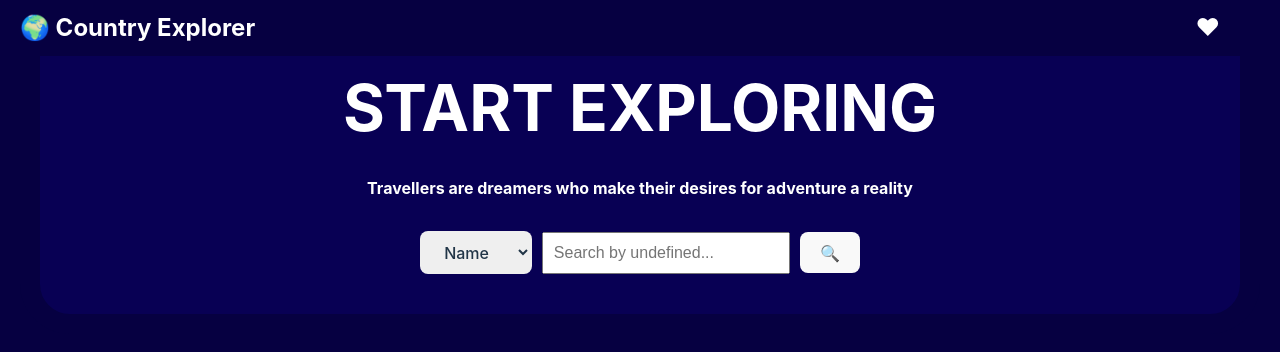
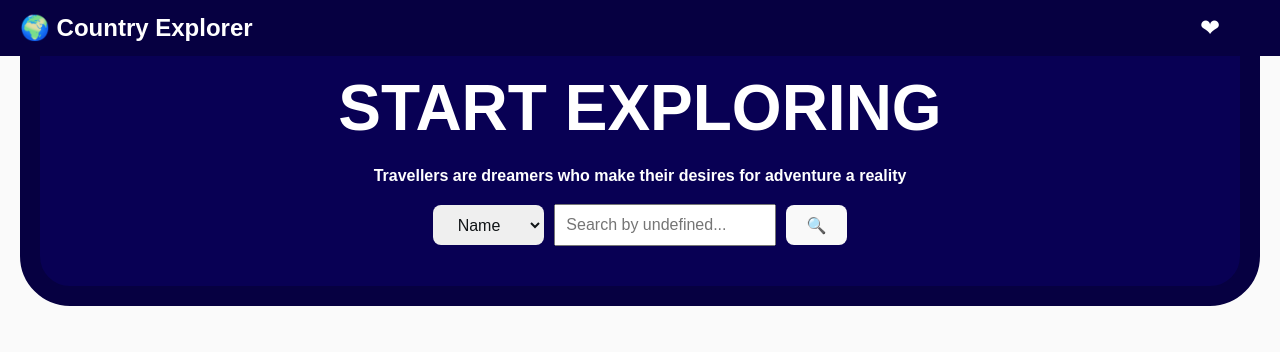
Before and after one commit to irenepixx/country-explorer, a React (Vite) app: page / in a window 1280 px wide. Shown: the top 352 px of the page. Built offline with nearby package versions, Linux system fonts and the light colour scheme.

Commit message:
style: Add app style

```diff
--- a/src/App.css
+++ b/src/App.css
@@ -0,0 +1,44 @@
+:root {
+  /* Light mode */
+  --background: #fafafa;
+  --elements: #ffffff;
+  --text: #111517;
+  --text-secondary: #4a4a4a;
+  --primary-color: #2b3945;
+  --input: #858585;
+  --border-color: #ddd;
+  --shadow: rgba(0, 0, 0, 0.1);
+}
+
+* {
+  margin: 0;
+  padding: 0;
+  box-sizing: border-box;
+}
+
+body {
+  font-family: "Nunito Sans", sans-serif;
+  background-color: var(--background);
+  color: var(--text);
+  transition: background-color 0.3s ease, color 0.3s ease;
+}
+
+.app {
+  min-height: 100vh;
+  display: flex;
+  flex-direction: column;
+}
+
+.container {
+  width: 100%;
+  max-width: 1280px;
+  margin: 0 auto;
+  padding: 0 2rem;
+}
+
+/* Media Queries */
+@media (max-width: 768px) {
+  .container {
+    padding: 0 1rem;
+  }
+}
--- a/src/App.tsx
+++ b/src/App.tsx
@@ -3,6 +3,7 @@ import { BrowserRouter as Router, Routes, Route } from "react-router-dom";
 import Navbar from "./components/Navbar";
 import Home from "./pages/Home";
 import Sidebar from "./components/Sidebar";
+import "./App.css";
 
 const App: React.FC = () => {
   const [isSidebarOpen, setIsSidebarOpen] = useState(false);
```
